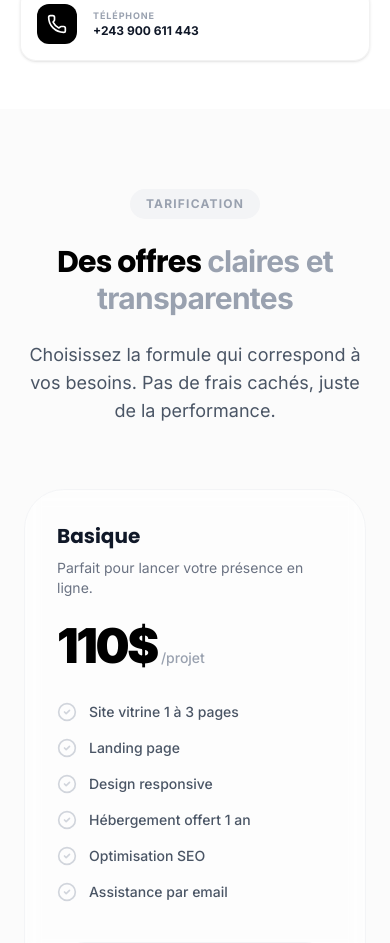
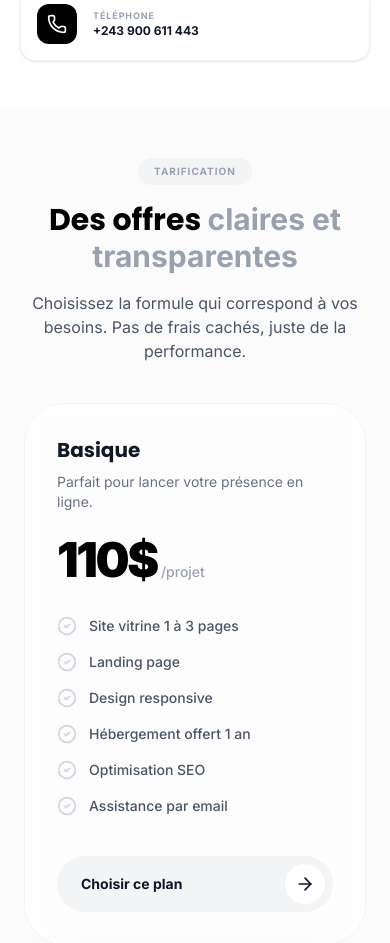
Before and after one commit to freddymk313/nordevagency, a Next.js app: page / in a window 390 px wide. Shown: the part 5002-5945 px from the top of the page. Built offline with nearby package versions, Linux system fonts and the light colour scheme.

Commit message:
pricing v1 mobile ok

```diff
--- a/components/Pricing.tsx
+++ b/components/Pricing.tsx
@@ -55,27 +55,27 @@ const plans = [
 
 const Pricing = () => {
   return (
-    <section className="relative py-20 md:py-32 bg-[#FBFBFB] overflow-hidden" id="pricing">
+    <section className="relative py-12 md:py-32 bg-[#FBFBFB] overflow-hidden" id="pricing">
       {/* Background Decoratif */}
       <div className="absolute top-0 left-1/2 -translate-x-1/2 w-full h-full bg-[radial-gradient(#e5e7eb_1px,transparent_1px)] [background-size:16px_16px] [mask-image:radial-gradient(ellipse_50%_50%_at_50%_50%,#000_70%,transparent_100%)] opacity-40 -z-10" />
 
       <div className="container mx-auto px-6 relative z-10">
 
         {/* Header */}
-        <div className="text-center mb-16 md:mb-24">
-          <span className="inline-block px-4 py-1.5 mb-6 text-[12px] font-bold tracking-widest text-gray-400 uppercase bg-gray-100 rounded-full">
+        <div className="text-center mb-10 md:mb-20">
+          <span className="inline-block px-4 py-1.5 mb-4 md:mb-6 text-[10px] md:text-[12px] font-bold tracking-widest text-gray-400 uppercase bg-gray-100 rounded-full">
             Tarification
           </span>
-          <h2 className="text-3xl md:text-5xl font-bold mb-6 tracking-tight">
+          <h2 className="text-3xl md:text-5xl font-bold mb-4 md:mb-6tracking-tight">
             Des offres <span className="text-gray-400">claires et transparentes</span>
           </h2>
-          <p className="text-lg text-gray-600 max-w-2xl mx-auto">
+          <p className="text-base md:text-lg text-gray-600 max-w-2xl mx-auto">
             Choisissez la formule qui correspond à vos besoins. Pas de frais cachés, juste de la performance.
           </p>
         </div>
 
         {/* Pricing plans */}
-        <div className="grid grid-cols-1 lg:grid-cols-3 gap-8 items-stretch max-w-7xl mx-auto">
+        <div className="grid grid-cols-1 lg:grid-cols-3 gap-6 md:gap-8 items-stretch max-w-7xl mx-auto">
           {plans.map((plan, index) => (
             <div key={index} className="relative group">
 
--- a/components/WhatsappBtn.tsx
+++ b/components/WhatsappBtn.tsx
@@ -4,7 +4,7 @@ import { FaWhatsapp } from "react-icons/fa";
 
 export const WhatsappBtn = () => {
   return (
-    <div className="fixed bottom-6 right-6 z-[999] group">
+    <div className="fixed bottom-6 right-6 z-999 group">
       {/* Tooltip / Message au survol */}
       <div className="absolute right-full mr-4 top-1/2 -translate-y-1/2 px-4 py-2 bg-black text-white text-[12px] font-bold rounded-xl opacity-0 group-hover:opacity-100 transition-all duration-300 translate-x-2 group-hover:translate-x-0 whitespace-nowrap shadow-xl">
         Besoin d'aide ? <span className="text-gray-400">Écrivez-nous</span>
```
